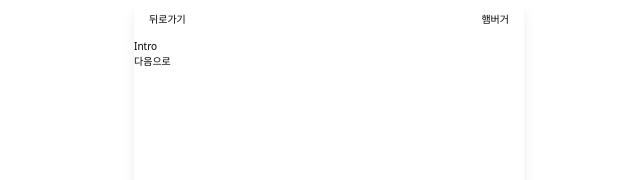
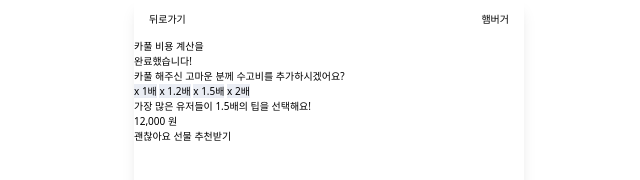
Before and after one commit to softeerbootcamp-3rd/softee5-cardera-FE, a website built with Parcel: page src/index.html in a window 1280 px wide. Shown: the whole page, without its empty margins (311-951 px from the left). Built offline with nearby package versions, Linux system fonts and the light colour scheme; a web font is replaced by a local one.

Commit message:
wip: 카풀 비용 결과 스텝 기능 구현 중

```diff
--- a/src/api.ts
+++ b/src/api.ts
@@ -20,7 +20,6 @@ const checkedFetch = async <T = any>(...params: Parameters<typeof fetch>) => {
 interface Params {
   start: string
   goal: string
-  carpoolType: 'oneWay' | 'roundTrip'
   passengerNumber: number
   carpoolCount: number
 }
@@ -32,12 +31,11 @@ interface GetFuelPriceResponse {
 export async function getFuelPrice({
   start,
   goal,
-  carpoolType,
   passengerNumber,
   carpoolCount,
 }: Params) {
   return await checkedFetch<GetFuelPriceResponse>(
-    `/calculation?start=${start}&goal=${goal}&carpoolType=${carpoolType}&passengerNumber=${passengerNumber}&carpoolCount=${carpoolCount}`
+    `/calculation?start=${start}&goal=${goal}&passengerNumber=${passengerNumber}&carpoolCount=${carpoolCount}`
   )
 }
 export const dummyData = {
@@ -45,19 +43,19 @@ export const dummyData = {
   tipOptions: [
     {
       multiple: 1.0,
-      choiceCount: 20,
+      choiceCount: 200,
     },
     {
       multiple: 1.2,
-      choiceCount: 20,
+      choiceCount: 20230,
     },
     {
       multiple: 1.5,
-      choiceCount: 10,
+      choiceCount: 1023,
     },
     {
       multiple: 2,
-      choiceCount: 50,
+      choiceCount: 5000,
     },
   ],
 }
--- a/src/index.html
+++ b/src/index.html
@@ -129,11 +129,21 @@
       <section class="hidden" data-step="result">
         <h1>카풀 비용 계산을<br />완료했습니다!</h1>
         <p>카풀 해주신 고마운 분께 수고비를 추가하시겠어요?</p>
-        <ul id="tip-option"></ul>
-        <div>12,234원</div>
+        <div>
+          <div id="tip-options"></div>
+          <p id="tip-description">가장 많은 유저들이 1.5배의 팁을 선택해요!</p>
+        </div>
+
+        <div id="fuel-price"></div>
+
         <div id="result-step-button">
           <button type="button" class="thanks-button">괜찮아요</button>
-          <button type="button" class="presents-button">선물 추천받기</button>
+          <button type="button" class="presents-button relative">
+            <span id="tool-tip" class="absolute hidden"
+              >비용을 대체할만한 선물을 추천해드려요</span
+            >
+            선물 추천받기
+          </button>
         </div>
       </section>
 
--- a/src/index.ts
+++ b/src/index.ts
@@ -18,6 +18,7 @@ const destRoadFullAddressInput = document.getElementById(
 const carpoolCountInput = document.getElementById(
   'carpool-count'
 ) as HTMLInputElement
+const tipOptionsElement = document.getElementById('tip-options') as HTMLElement
 
 // step 정의
 const step = new Step('intro', [
@@ -31,12 +32,43 @@ const step = new Step('intro', [
 ] as const)
 
 step.subscribe('result', async () => {
-  async function onNextStep() {
-    const formData = getFormData()
-    // FIX: 더미 데이터
-    const data = await wait(() => dummyData)
-  }
-  await onNextStep()
+  const formData = getFormData()
+  // FIX: 더미 데이터를 실제 API 로 변경
+  const { fuelPrice, tipOptions } = await wait(() => dummyData)
+
+  const fuelPriceElement = document.getElementById('fuel-price') as HTMLElement
+
+  fuelPriceElement.innerHTML = `${fuelPrice.toLocaleString()} 원`
+  tipOptionsElement.innerHTML = tipOptions
+    .map((option) => {
+      return `
+        <label>
+          <input
+            type="radio"
+            class="peer"
+            name="tip-option"
+            value="${option.multiple}"
+            hidden
+          />
+          <span class="bg-gray-200 peer-checked:bg-black peer-checked:text-white">x ${option.multiple}배</span>
+        </label>
+      `
+    })
+    .join('')
+
+  const tipOptionRadios = document.querySelectorAll("input[name='tip-option']")
+  const tipDescription = document.getElementById('tip-description')
+
+  tipOptionRadios.forEach((radio, index) => {
+    radio.addEventListener('change', ({ target }) => {
+      if (!target) return
+      const tip = (target as HTMLInputElement).value
+      tipOptionsElement.dataset.value = tip
+      tipDescription!.innerHTML = `${tipOptions[
+        index
+      ].choiceCount.toLocaleString()}명의 유저가 선택했어요!`
+    })
+  })
 })
 
 function getFormData() {
@@ -183,7 +215,7 @@ function registerResultStep() {
 }
 
 function main() {
-  step.setStep('intro')
+  step.setStep('result')
   registerIntroStep()
   registerJusoStep()
   registerPassengerCountStep()
```
